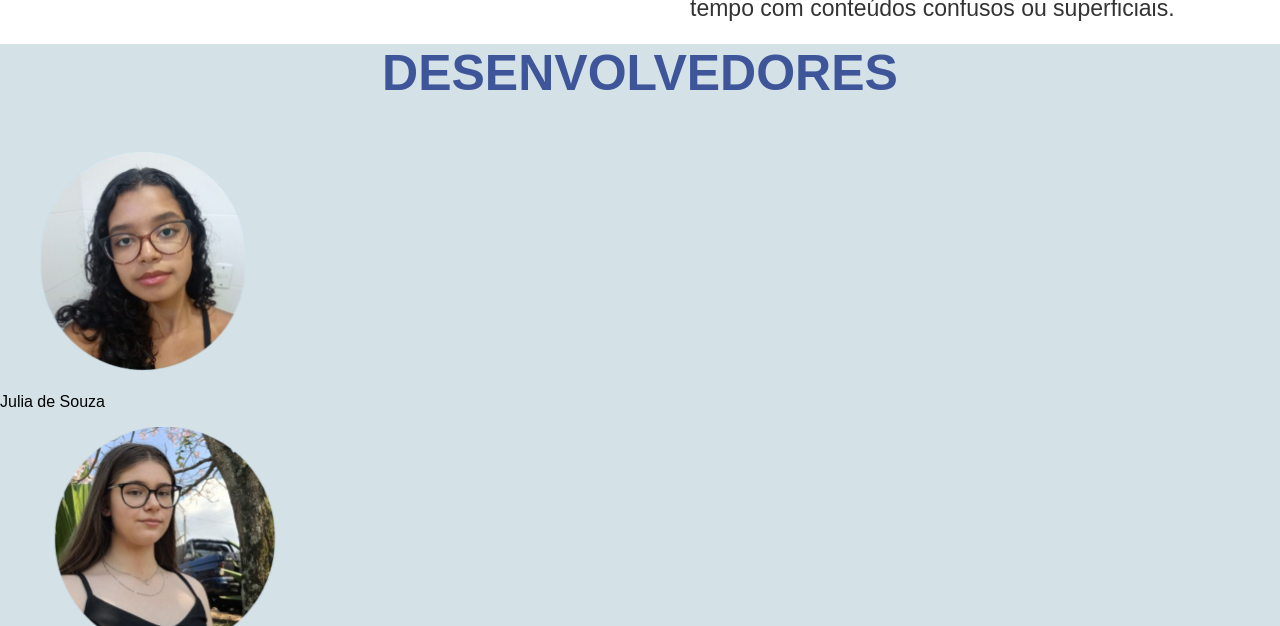
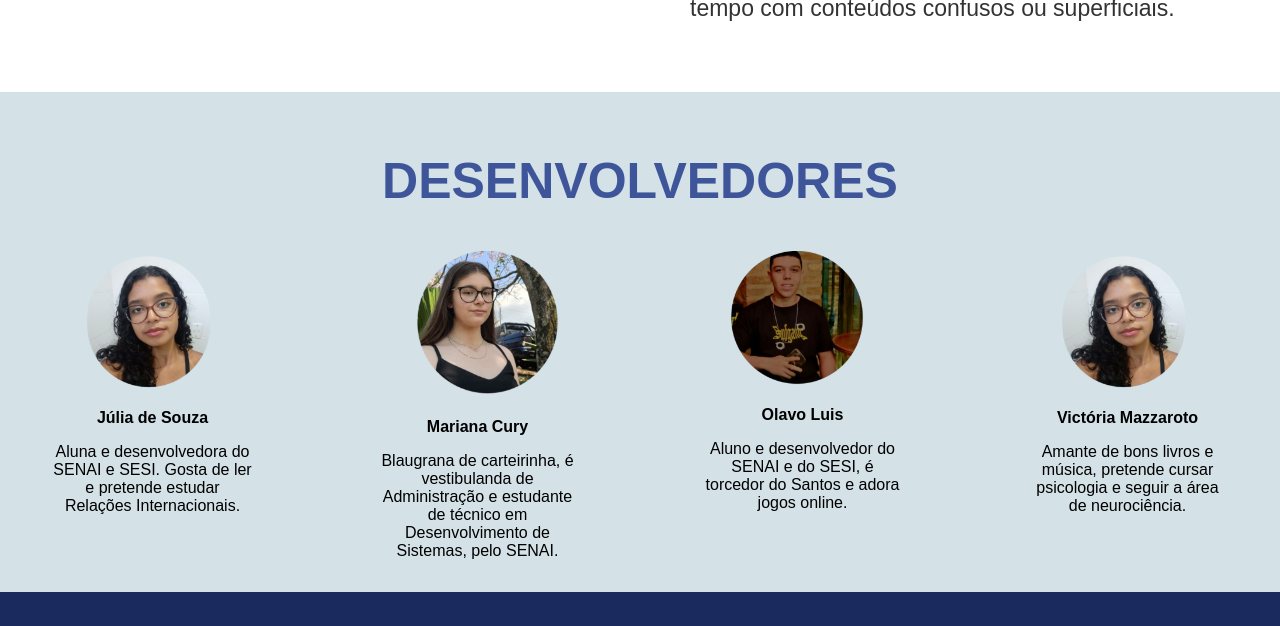
Before and after one commit to Olavo-dev/Site-projeto-final, a plain HTML site: page Quemsomos/sobre.html in a window 1280 px wide. Shown: the part 700-1326 px from the top of the page. Drawn offline with Linux system fonts and the light colour scheme.

Commit message:
sobrenos

```diff
--- a/Quemsomos/quemsomos.css
+++ b/Quemsomos/quemsomos.css
@@ -84,7 +84,7 @@ body {
 .image-box img {
   margin-left: 40px;
   width: 38rem;
-    height: 22rem;
+  height: 25rem;
   border-radius: 5px;
 }
 
@@ -197,7 +197,8 @@ body {
 }
 .container-desenvolvedores{
 background-color: #d4e1e7;
-  height: 700px;
+height: 500px;
+margin-top: 90px;
 
 }
 .desenvolvedores{
@@ -205,8 +206,8 @@ body {
 text-align: center;
 color: #3E559A;
 }
-.desenvolvedor img{
-  object-fit: cover;
-  width: 300px;
-  height: 230px;
+
+.desenvolvedor p {
+  text-align: center;
+  margin-top: 10px;
 }
--- a/Quemsomos/sobre.html
+++ b/Quemsomos/sobre.html
@@ -1,5 +1,5 @@
 <!DOCTYPE html>
-<html lang="en">
+<html lang="pt-br">
 <head>
     <meta charset="UTF-8">
     <meta name="viewport" content="width=device-width, initial-scale=1.0">
@@ -12,7 +12,7 @@
 </head>
 <body>
     <header class="header">
-        <img src="/Imagens/icone.png" alt="Logo" class="logo" />
+        <img src="img/logo.png" alt="Logo" class="logo" />
 
         <div class="search-container">
           <input type="text" placeholder="O que você procura?" class="search-input">
@@ -29,7 +29,7 @@
           <a href="#">Comunidade</a>
           <a href="/Contato/contato.html">Contato</a>
 
-          <button class="icons">⚙️</button>
+          <button class="icons">⚙</button>
           <div class="icons">
             <i class="fa-regular fa-user"></i>
           </div>
@@ -53,7 +53,7 @@
 
       <div class="container">
         <div class="image-box">
-          <img src="img/educacao.jpg" alt="Planeta com beca"><br>
+          <img src="img/educa.jpg" alt="Planeta com beca"><br>
         </div>
         <div class="text-box">
           <p>O Catalisador nasceu da experiência de viver na pele os desafios da preparação para o vestibular. A ideia surgiu ao perceber como, muitas vezes, o acesso a conteúdos claros, organizados e confiáveis faz toda a diferença no rendimento dos estudos.</p>
@@ -61,23 +61,40 @@
         </div>
       </div>
     <div class="container-desenvolvedores">
+      <br>
       <h2 class="desenvolvedores">DESENVOLVEDORES</h2>
-        <div class="desenvolvedores-box">
-          <div class="desenvolvedor">
-            <img src="/Imagens/julia.png" alt="Desenvolvedora Julia de Souza">
-            <p>Julia de Souza</p>
+      <div class="desenvolvedores-box" style="display: flex; flex-wrap: wrap; justify-content: space-around; gap: 20px;">
+        <div class="desenvolvedor" style="text-align: center; flex: 1; max-width: 200px;">
+            <img src="img/julia.png" alt="Desenvolvedor Júlia" style="height: auto; width: 100%; max-width: 200px;">
+            <p><strong>Júlia de Souza</strong></p>
+            <div class="descricao">
+              <p>Aluna e desenvolvedora do SENAI e SESI. Gosta de ler e pretende estudar Relações Internacionais.</p>
             </div>
-          <div class="desenvolvedor">
-            <img src="/Imagens/mariana.png" alt="Desenvolvedora Mariana Cury">
-            <p>Mariana Cury</p>
         </div>
-          <div class="desenvolvedor">
-            <img src="/Imagens/olavo.png" alt="Desenvolvedor Olavo Luis">
-            <p>Olavo Luis</p>
+        <div class="desenvolvedor" style="text-align: center; flex: 1; max-width: 200px;">
+            <img src="img/mariana.png" alt="Desenvolvedora Mariana Cury" style="height: auto; width: 100%; max-width: 200px;">
+            <p><strong>Mariana Cury</strong></p>
+            <div class="descricao2">
+              <p>Blaugrana de carteirinha, é vestibulanda de Administração e estudante de técnico em Desenvolvimento de Sistemas, pelo SENAI.</p>
             </div>
-          <div class="desenvolvedor">
-            <img src="/Imagens/victoria.png" alt="Desenvolvedora Victória Mazzaroto">
-            <p>Victória Mazzaroto</p>
+        </div>
+        <div class="desenvolvedor" style="text-align: center; flex: 1; max-width: 200px;">
+            <img src="img/olavo.png" alt="Desenvolvedor Olavo Luis" style="height: auto; width: 100%; max-width: 200px;">
+            <p><strong>Olavo Luis</strong></p>
+            <div class="descricao2">
+              <p>Aluno e desenvolvedor do SENAI e do SESI, é torcedor do Santos e adora jogos online.</p>
+            </div>
+        </div>
+        <div class="desenvolvedor" style="text-align: center; flex: 1; max-width: 200px;">
+            <img src="img/julia.png" alt="Desenvolvedora Victória Mazzaroto" style="height: auto; width: 100%; max-width: 200px;">
+            <p><strong>Victória Mazzaroto</strong></p>
+            <div class="descricao2">
+              <p>Amante de bons livros e música, pretende cursar psicologia e seguir a área de neurociência.</p>
+            </div>
+        </div>
+      </div>
+    </div>
+      </div>
     </div>
         </div>
       </div>
@@ -86,7 +103,7 @@
         <footer class="rodape">
           <div class="container-rodape">
             <div class="logo-e-redes">
-              <img src="/Imagens/icone.png" alt="Logo" class="logo">
+              <img src="img/logo.png" alt="Logo" class="logo">
               <div class="redes-sociais">
                 <a href="https://www.facebook.com"><img src="/Imagens/facebook.png" alt="Facebook"></a>
                 <a href="https://www.linkedin.com/feed/"><img src="/Imagens/linkedin.png" alt="LinkedIn"></a>
```
Also changed, not shown: Comunidade/comunidade.css (added), Comunidade/comunidade.html (added), Quemsomos/img/julia.png (renamed from Imagens/julia.png), Quemsomos/img/mariana.png (renamed from Imagens/mariana.png), Quemsomos/img/olavo.png (renamed from Imagens/olavo.png), Quemsomos/img/victoria.png (renamed from Imagens/victoria.png). Lines whose indentation alone changed are shown as unchanged.
